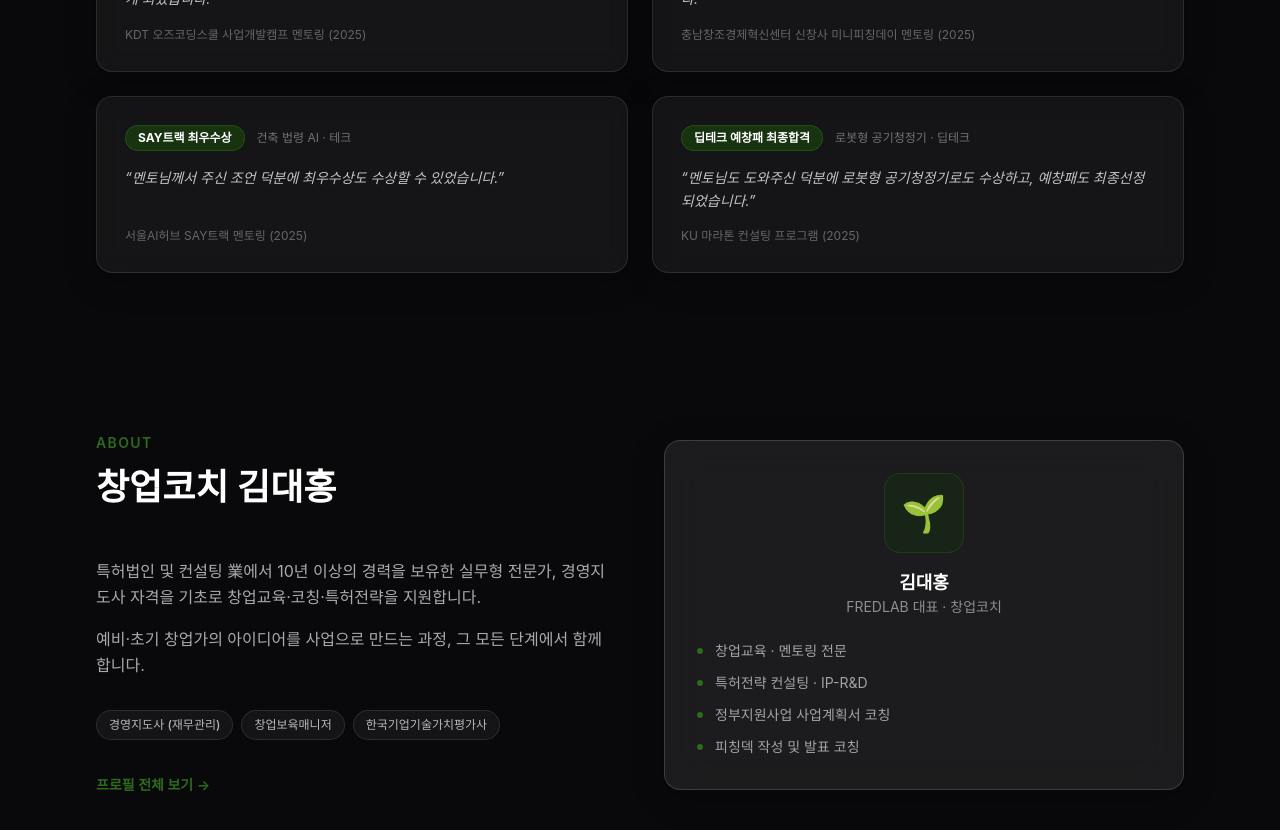
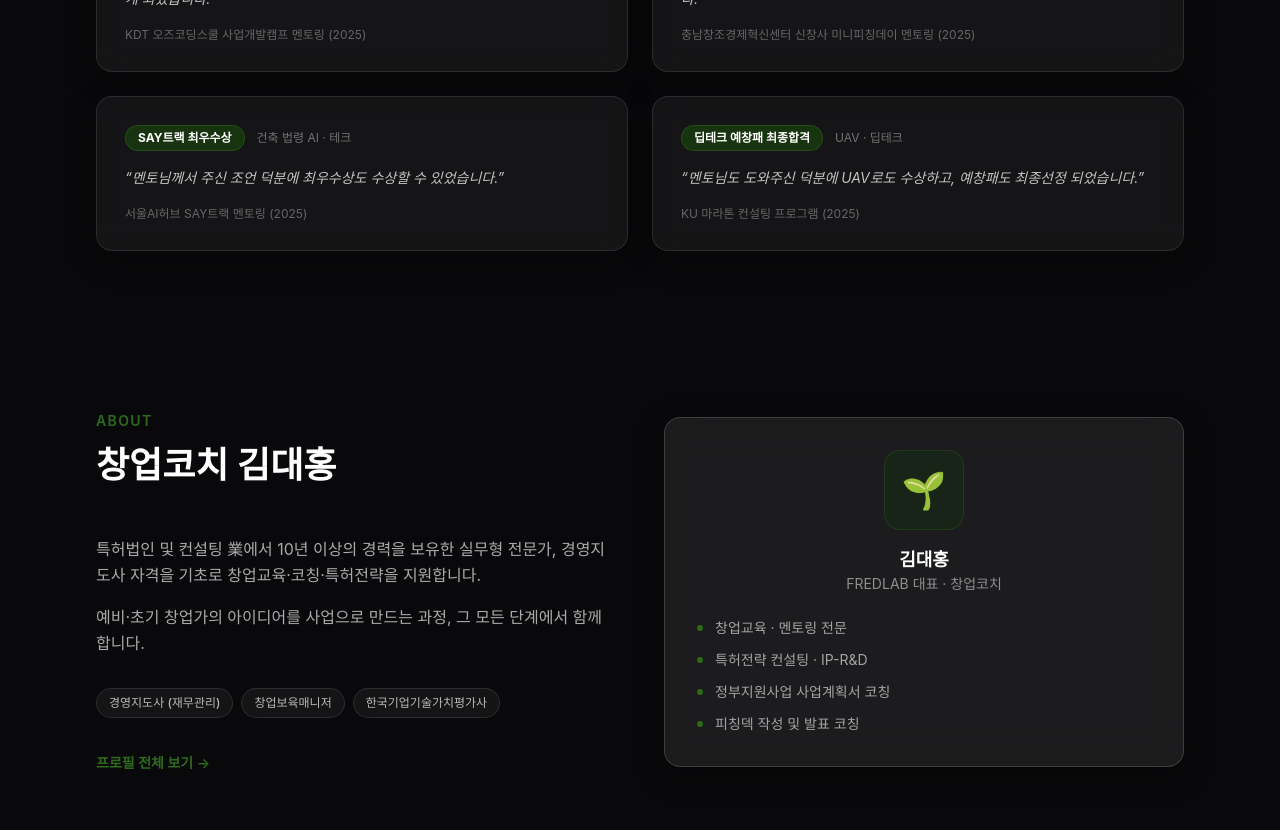
Before and after one commit to aerohero/fredlab-homepage, a Next.js app: page / in a window 1280 px wide. Shown: the part 2680-3510 px from the top of the page. Built offline with nearby package versions, Linux system fonts and the light colour scheme; a web font is replaced by a local one.

Commit message:
fix: 코칭 성과 사례 '로봇형 공기청정기' → 'UAV'로 교체
Co-Authored-By: Paperclip <noreply@paperclip.ing>

```diff
--- a/data/testimonials.ts
+++ b/data/testimonials.ts
@@ -26,9 +26,9 @@ export const testimonials = [
   {
     id: 4,
     badge: "딥테크 예창패 최종합격",
-    industry: "로봇형 공기청정기 · 딥테크",
+    industry: "UAV · 딥테크",
     program: "KU 마라톤 컨설팅 프로그램 (2025)",
     quote:
-      "멘토님도 도와주신 덕분에 로봇형 공기청정기로도 수상하고, 예창패도 최종선정 되었습니다.",
+      "멘토님도 도와주신 덕분에 UAV로도 수상하고, 예창패도 최종선정 되었습니다.",
   },
 ];
```
